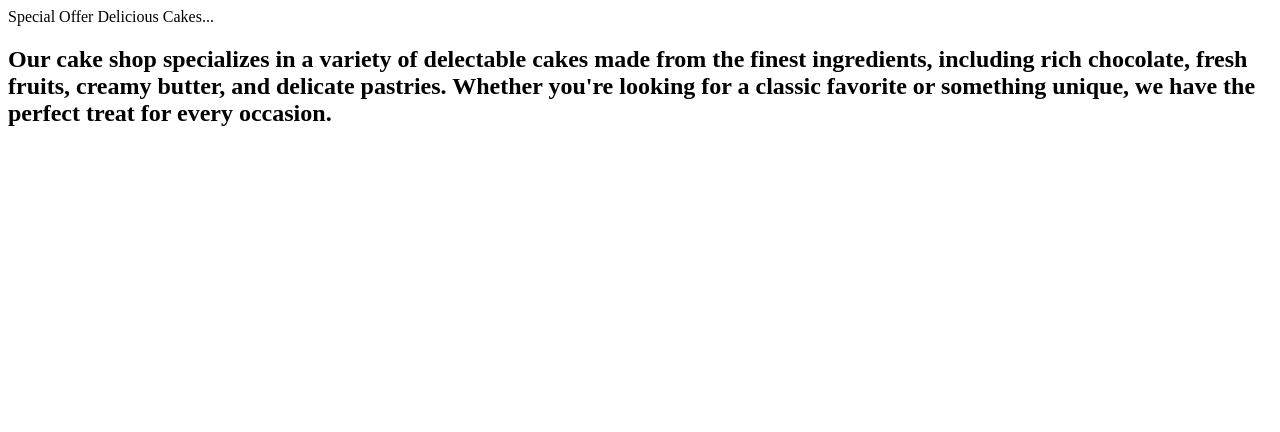
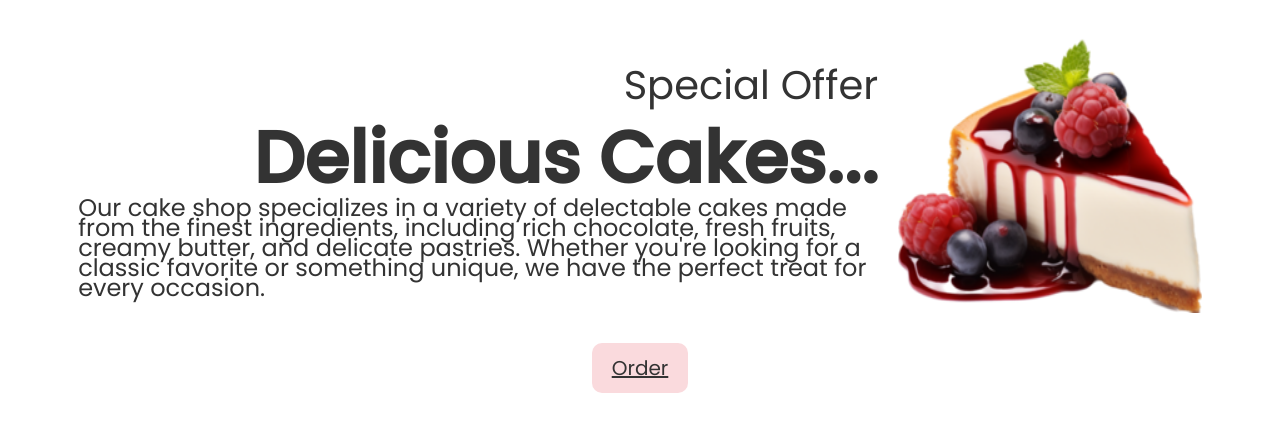
Before and after one commit to vixx15/KTEH24, a plain HTML site: page index.html in a window 1280 px wide. Drawn offline with Linux system fonts and the light colour scheme.

Commit message:
styling main page

```diff
--- /dev/null
+++ b/css/styleIndex.css
@@ -0,0 +1,90 @@
+@import url('https://fonts.googleapis.com/css2?family=Poppins:wght@300;400;500&display=swap');
+
+*{
+    color: #333;
+    font-family: "Poppins", sans-serif;
+}
+
+.accentText{
+    font-weight: 700;
+    line-height: 50px;
+    font-size: 72px;
+}
+
+.textSpecial {
+    font-size: 40px;
+    font-weight: 400;
+    line-height: 65px;
+    margin-top: 15px;
+    margin-bottom: 15px;
+}
+
+.bigImages {
+    padding-left: 20px;
+    max-height: 600px;
+    max-width: 600px;
+    min-width: 250px;
+    min-height: 250px;
+}
+
+.commonBtn {
+    border: none;
+    outline: none;
+    color: #333333;
+    background-color: #FADADD;
+    font-size: 20px;
+    border-radius: 10px;
+    cursor: pointer;
+    padding: 10px 20px;
+    transition: background-color 0.3s ease; S
+}
+
+.containerMain {
+    display: flex;
+    flex-direction: row;
+    justify-content: center;
+    flex-wrap: wrap-reverse;
+    padding: 30px;
+}
+
+.containerText {
+    display: flex;
+    flex-direction: column;
+    align-items: flex-end;
+    flex-wrap: wrap;
+    max-width: 800px;
+}
+
+.descriptionText {
+    font-weight: 400;
+    line-height: 20px;
+    margin-top: 15px;
+    margin-bottom: 15px;
+}
+
+.divBtnHome{
+    width:100%;
+    display: flex;
+    flex-direction: column;
+    align-items: center;
+    margin-bottom:25px;
+}
+
+.divBtnHome>button{
+    max-width:100px;
+}
+
+@media (max-width:420px) {
+    .textNaslova {
+        font-size: 55px;
+    }
+
+    .bigImages {
+        max-height: 400px;
+    }
+
+    .containerText {
+        width: 100%;
+    }
+
+}*/
--- a/index.html
+++ b/index.html
@@ -1,20 +1,29 @@
 <!DOCTYPE html>
 <html lang="en">
+
 <head>
     <meta charset="UTF-8">
     <meta name="viewport" content="width=device-width, initial-scale=1.0">
     <title>Kteh</title>
+    <link rel="stylesheet" href="css/styleIndex.css" type="text/css">
 </head>
+
 <body>
-    <div>
-        <div>
-            <span>Special Offer</span>
-            <span>Delicious Cakes...</span>
-            <h2>Our cake shop specializes in a variety of delectable cakes made from the finest ingredients,
+    <div class="containerMain">
+        <div class="containerText">
+            <span class="textSpecial">Special Offer</span>
+            <span class="accentText">Delicious Cakes...</span>
+            <h2 class="descriptionText">Our cake shop specializes in a variety of delectable cakes made from the finest
+                ingredients,
                 including rich chocolate, fresh fruits, creamy butter,
                 and delicate pastries. Whether you're looking for a classic favorite or something unique,
                 we have the perfect treat for every occasion.</h2>
         </div>
+        <img class="bigImages" src="img/cheesecake.png" alt="cheesecake">
+    </div>
+    <div class="divBtnHome">
+        <button class="commonBtn"><a href="menu.html">Order</a></button>
     </div>
 </body>
+
 </html>
```
Also changed, not shown: menu.html (added, +11 -0 lines), img/cheesecake.png (added).
